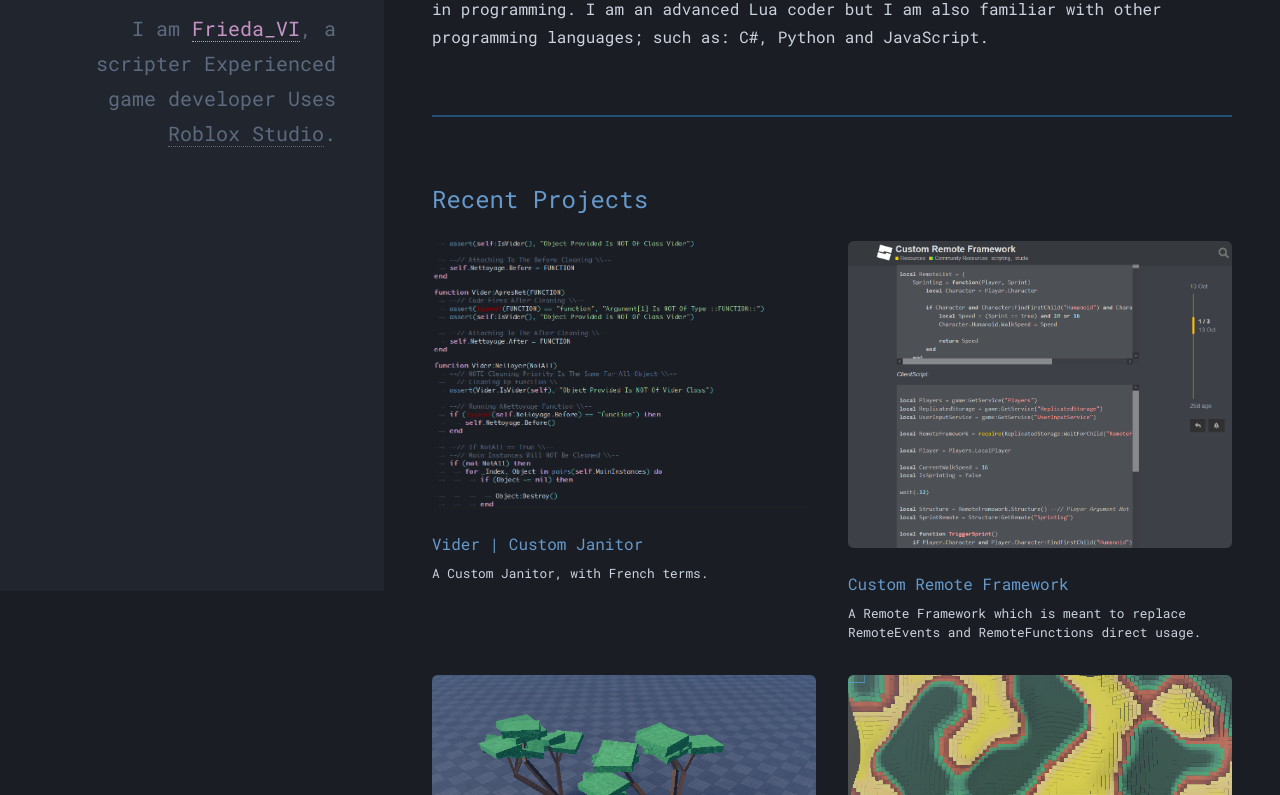
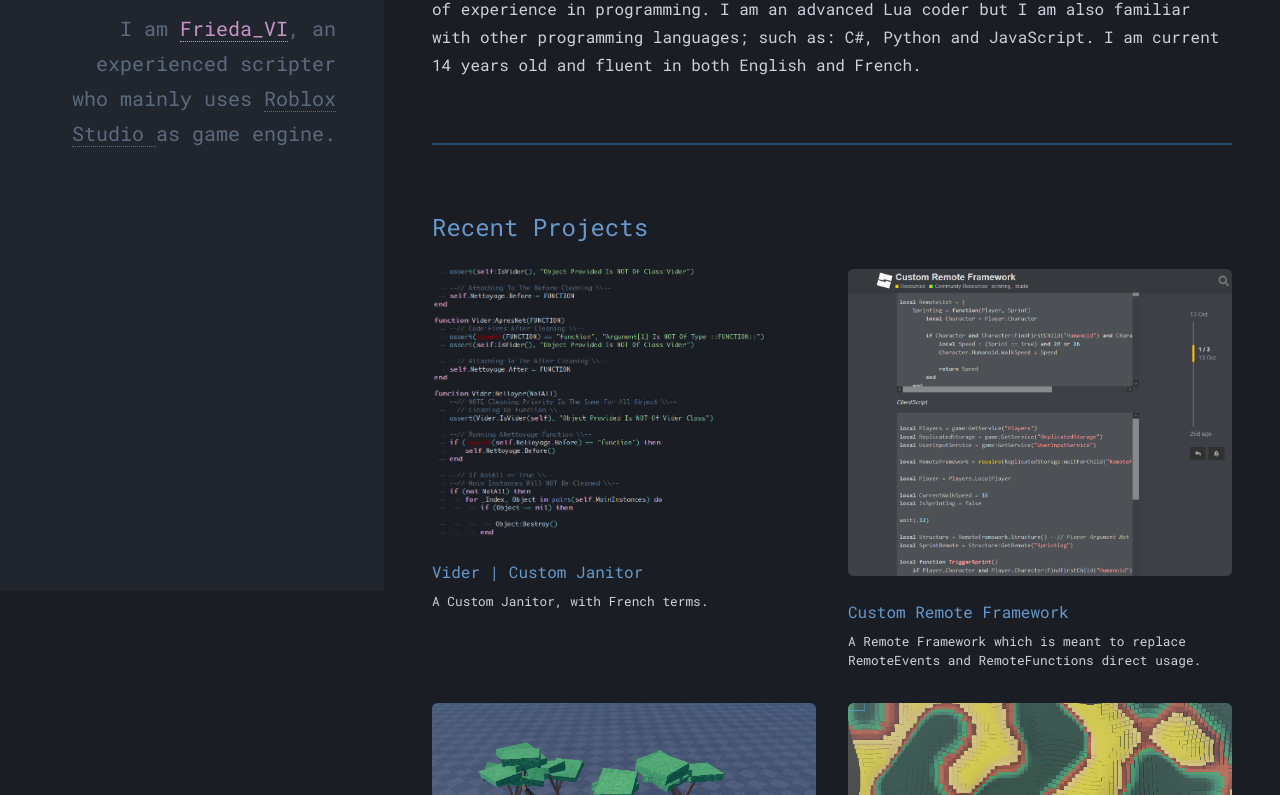
Before and after one commit to Frieda-VI/zeno-frieda, a plain HTML site: page index.html in a window 1280 px wide. Shown: the part 209-1004 px from the top of the page. Drawn offline with Linux system fonts and the light colour scheme.

Commit message:
Update index.html

```diff
--- a/index.html
+++ b/index.html
@@ -20,14 +20,21 @@
           class="image avatar"
           ><img src="images/avatar.png" alt=""
         /></a>
+
         <h1>
-          I am <strong> <a href="https://twitter.com/LuaImport" target="_blank">Frieda_VI</a></strong>, a scripter <br />Experienced game
-          developer<br />
-          Uses
-          <a href="https://www.roblox.com/develop" target="_blank"
-            >Roblox Studio</a
-          >.
+          <!-- Intro -->
+          I am
+          <strong><a href="https://twitter.com/LuaImport" target="_blank">Frieda_VI</a></strong>,
+          <br>
+          an experienced scripter
+          <br>
+          who mainly uses
+          <a href="https://www.roblox.com/develop" target="_blank">
+            Roblox Studio
+          </a>
+           as game engine.
         </h1>
+
       </div>
     </header>
 
@@ -39,10 +46,10 @@
           <h2>Who is Frieda_VI?</h2>
         </header>
         <p>
-          Hello And Welcome, I am an experienced programmer with over 3 years of
+          Hello And Welcome to my Portfolio, I am an experienced programmer with over 3 years of
           experience in programming. I am an advanced Lua coder but I am also
           familiar with other programming languages; such as: C#, Python and
-          JavaScript.
+          JavaScript. I am current 14 years old and fluent in both English and French.
         </p>
       </section>
 
```
